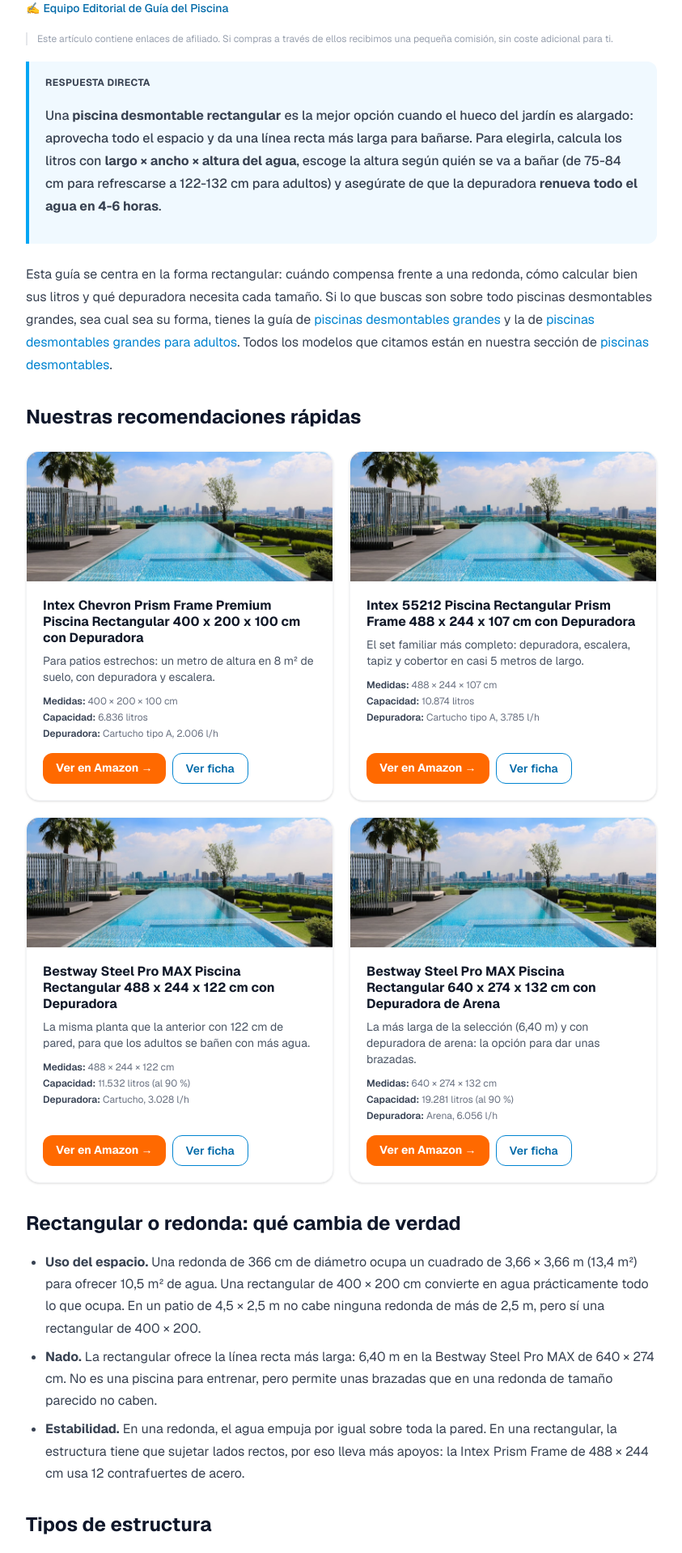
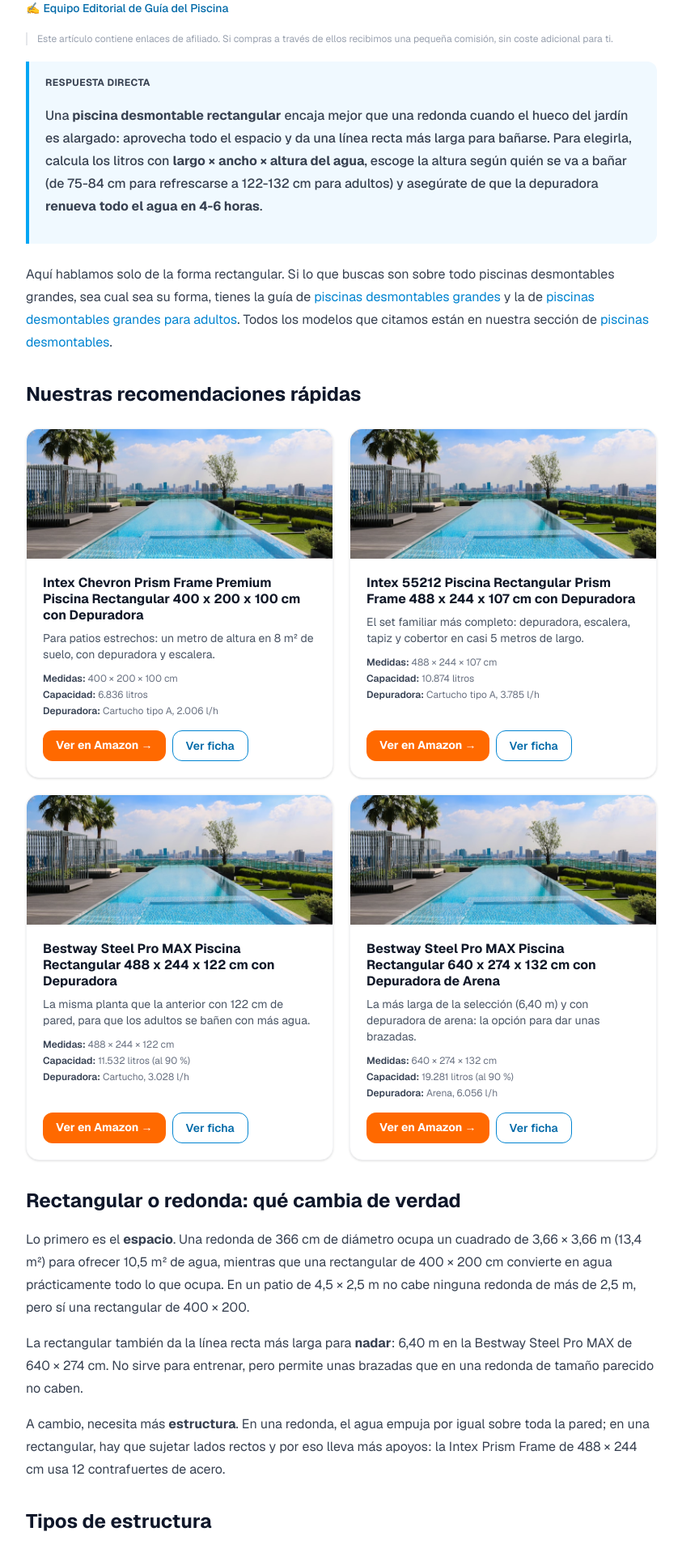
Before and after one commit to mktweb360/guiadelpiscina, a Next.js app: page /piscina-desmontable-rectangular in a window 1280 px wide. Shown: the part 299-2217 px from the top of the page at 81% size, without its empty margins (48-891 px from the left). Built offline with nearby package versions, Linux system fonts and the light colour scheme.

Commit message:
Revisión de huellas de IA (E1 §8.9) en las guías y textos del 18/10; CLAUDE.md con el flujo y las reglas del proyecto

```diff
--- a/app/depuradora-piscina-pequena/page.tsx
+++ b/app/depuradora-piscina-pequena/page.tsx
@@ -58,7 +58,7 @@
   },
   {
     q: "¿Puedo poner una depuradora grande en una piscina pequeña?",
-    a: "Funcionar, funciona, pero no compensa: consume más electricidad, ocupa más y no deja el agua más limpia que una del tamaño correcto. Además, las depuradoras grandes suelen llevar mangueras de 38 mm y las piscinas pequeñas, boquillas de 32 mm, así que necesitarías adaptadores. Intex indica en cada ficha con qué piscinas es compatible cada depuradora.",
+    a: "Funcionar, funciona, pero no compensa: consume más electricidad, ocupa más y no deja el agua más limpia que una del tamaño correcto. Y las depuradoras grandes suelen llevar mangueras de 38 mm y las piscinas pequeñas, boquillas de 32 mm, así que necesitarías adaptadores. Intex indica en cada ficha con qué piscinas es compatible cada depuradora.",
   },
   {
     q: "¿Cuántas horas al día tiene que funcionar la depuradora de una piscina pequeña?",
@@ -193,18 +193,16 @@
             Con esos números, la <strong>Intex C330</strong> (1.250 l/h, para piscinas de hasta 7.900 litros) cubre las cuatro primeras: renueva los 3.834 litros de una Small Frame de 300 × 200 en unas 3 horas y los 6.503 de una Metal Frame de Ø366 en unas 5 horas y 12 minutos. Para la rectangular de 450 × 220 (7.127 litros) se queda en unas 5 horas y 42 minutos, dentro del rango pero al límite: ahí compensa algo más de caudal, como los 3.500 l/h de la Intex 55249, que la renueva en algo más de 2 horas.
           </p>
           <p>
-            Recuerda que el caudal anunciado es el máximo de la bomba; con el cartucho sucio baja. Por eso conviene no ir justo.
+            El caudal anunciado es el máximo de la bomba y baja con el cartucho sucio, así que conviene no ir justo.
           </p>
 
           <h2>Cartucho o arena en una piscina pequeña</h2>
-          <ul>
-            <li>
-              <strong>Cartucho:</strong> es lo que traen de serie muchos sets pequeños (la Intex Small Frame de 450 × 220 del catálogo, por ejemplo, viene con una de 2.006 l/h). Es ligera y se instala en minutos. A cambio, el cartucho se lava con la manguera cada pocos días en verano y se cambia cuando ya no queda limpio. La C330 usa el cartucho tipo H mejorado, con más pliegues y papel más grueso, según Intex; el recambio tipo H se vende suelto (Intex 29007).
-            </li>
-            <li>
-              <strong>Arena:</strong> aguanta mucho más entre limpiezas, porque se limpia con un contralavado sin abrir el filtro. La <strong>Intex 55249</strong> es de las más compactas: tanque de 20,3 cm para 6,5 kg de arena de sílice (o 5 kg de vidrio, o 200 g de bolas), válvula de 4 funciones, manómetro y programación diaria de 1 a 12 horas. Intex la indica para piscinas Easy Set y Metal Frame de hasta 17.000 litros.
-            </li>
-          </ul>
+          <p>
+            La de <strong>cartucho</strong> es la que traen de serie muchos sets pequeños (la Intex Small Frame de 450 × 220 del catálogo, por ejemplo, viene con una de 2.006 l/h). Es ligera y se instala en minutos. A cambio, el cartucho se lava con la manguera cada pocos días en verano y se cambia cuando ya no queda limpio. La C330 usa el cartucho tipo H mejorado, con más pliegues y papel más grueso, según Intex; el recambio tipo H se vende suelto (Intex 29007).
+          </p>
+          <p>
+            La de <strong>arena</strong> aguanta mucho más entre limpiezas, porque se limpia con un contralavado sin abrir el filtro. La <strong>Intex 55249</strong> es de las más compactas: tanque de 20,3 cm para 6,5 kg de arena de sílice (o 5 kg de vidrio, o 200 g de bolas), válvula de 4 funciones, manómetro y programación diaria de 1 a 12 horas. Intex la indica para piscinas Easy Set y Metal Frame de hasta 17.000 litros.
+          </p>
           <p>
             Regla práctica: si montas la piscina solo unas semanas, cartucho; si está montada todo el verano y te molesta cambiar filtros, arena compacta.
           </p>
--- a/app/piscina-desmontable-rectangular/page.tsx
+++ b/app/piscina-desmontable-rectangular/page.tsx
@@ -150,12 +150,12 @@
           <div id="respuesta-directa" className="bg-sky-50 border-l-4 border-sky-500 rounded-r-xl px-5 py-4 mb-6">
             <p className="text-xs font-bold text-sky-700 uppercase tracking-wide mb-1.5">Respuesta directa</p>
             <p className="text-gray-800 font-medium leading-relaxed">
-              Una <strong>piscina desmontable rectangular</strong> es la mejor opción cuando el hueco del jardín es alargado: aprovecha todo el espacio y da una línea recta más larga para bañarse. Para elegirla, calcula los litros con <strong>largo × ancho × altura del agua</strong>, escoge la altura según quién se va a bañar (de 75-84 cm para refrescarse a 122-132 cm para adultos) y asegúrate de que la depuradora <strong>renueva todo el agua en 4-6 horas</strong>.
+              Una <strong>piscina desmontable rectangular</strong> encaja mejor que una redonda cuando el hueco del jardín es alargado: aprovecha todo el espacio y da una línea recta más larga para bañarse. Para elegirla, calcula los litros con <strong>largo × ancho × altura del agua</strong>, escoge la altura según quién se va a bañar (de 75-84 cm para refrescarse a 122-132 cm para adultos) y asegúrate de que la depuradora <strong>renueva todo el agua en 4-6 horas</strong>.
             </p>
           </div>
 
           <p>
-            Esta guía se centra en la forma rectangular: cuándo compensa frente a una redonda, cómo calcular bien sus litros y qué depuradora necesita cada tamaño. Si lo que buscas son sobre todo piscinas desmontables grandes, sea cual sea su forma, tienes la guía de{" "}
+            Aquí hablamos solo de la forma rectangular. Si lo que buscas son sobre todo piscinas desmontables grandes, sea cual sea su forma, tienes la guía de{" "}
             <Link href="/piscina-desmontable-grande" className="text-sky-600 hover:underline">piscinas desmontables grandes</Link> y la de{" "}
             <Link href="/piscina-desmontable-grande-adultos" className="text-sky-600 hover:underline">piscinas desmontables grandes para adultos</Link>. Todos los modelos que citamos están en nuestra sección de{" "}
             <Link href="/tienda/piscinas-desmontables" className="text-sky-600 hover:underline">piscinas desmontables</Link>.
@@ -174,17 +174,15 @@
 
         <div className="prose">
           <h2>Rectangular o redonda: qué cambia de verdad</h2>
-          <ul>
-            <li>
-              <strong>Uso del espacio.</strong> Una redonda de 366 cm de diámetro ocupa un cuadrado de 3,66 × 3,66 m (13,4 m²) para ofrecer 10,5 m² de agua. Una rectangular de 400 × 200 cm convierte en agua prácticamente todo lo que ocupa. En un patio de 4,5 × 2,5 m no cabe ninguna redonda de más de 2,5 m, pero sí una rectangular de 400 × 200.
-            </li>
-            <li>
-              <strong>Nado.</strong> La rectangular ofrece la línea recta más larga: 6,40 m en la Bestway Steel Pro MAX de 640 × 274 cm. No es una piscina para entrenar, pero permite unas brazadas que en una redonda de tamaño parecido no caben.
-            </li>
-            <li>
-              <strong>Estabilidad.</strong> En una redonda, el agua empuja por igual sobre toda la pared. En una rectangular, la estructura tiene que sujetar lados rectos, por eso lleva más apoyos: la Intex Prism Frame de 488 × 244 cm usa 12 contrafuertes de acero.
-            </li>
-          </ul>
+          <p>
+            Lo primero es el <strong>espacio</strong>. Una redonda de 366 cm de diámetro ocupa un cuadrado de 3,66 × 3,66 m (13,4 m²) para ofrecer 10,5 m² de agua, mientras que una rectangular de 400 × 200 cm convierte en agua prácticamente todo lo que ocupa. En un patio de 4,5 × 2,5 m no cabe ninguna redonda de más de 2,5 m, pero sí una rectangular de 400 × 200.
+          </p>
+          <p>
+            La rectangular también da la línea recta más larga para <strong>nadar</strong>: 6,40 m en la Bestway Steel Pro MAX de 640 × 274 cm. No sirve para entrenar, pero permite unas brazadas que en una redonda de tamaño parecido no caben.
+          </p>
+          <p>
+            A cambio, necesita más <strong>estructura</strong>. En una redonda, el agua empuja por igual sobre toda la pared; en una rectangular, hay que sujetar lados rectos y por eso lleva más apoyos: la Intex Prism Frame de 488 × 244 cm usa 12 contrafuertes de acero.
+          </p>
 
           <h2>Tipos de estructura</h2>
           <ul>
@@ -196,7 +194,7 @@
 
           <h2>Medidas habituales y cómo calcular los litros</h2>
           <p>
-            La fórmula es <strong>largo × ancho × altura del agua</strong>, todo en metros; el resultado son metros cúbicos y cada m³ son 1.000 litros. La clave está en usar la altura del agua y no la de la pared, porque la piscina nunca se llena hasta el borde. Tres ejemplos:
+            La fórmula es <strong>largo × ancho × altura del agua</strong>, todo en metros; el resultado son metros cúbicos y cada m³ son 1.000 litros. Usa la altura del agua y no la de la pared, porque la piscina nunca se llena hasta el borde. Tres ejemplos:
           </p>
           <ul>
             <li><strong>300 × 200 cm con el agua a 65 cm:</strong> 3 × 2 × 0,65 = 3,9 m³ → unos 3.900 litros (Intex declara 3.834 L para su Small Frame de 300 × 200 × 75).</li>
@@ -247,7 +245,7 @@
             <li><strong>17.203 litros</strong> (Intex Ultra Frame 549 × 274, sin depuradora): entre 2.867 y 4.301 l/h.</li>
           </ul>
           <p>
-            Al revés también funciona: litros ÷ caudal = horas para renovar el agua. Ten en cuenta que el caudal anunciado es el máximo de la bomba; con el filtro sucio rinde menos, así que conviene algo de margen. Si tu piscina no trae depuradora, tienes la guía de{" "}
+            Al revés también funciona: litros ÷ caudal = horas para renovar el agua. El caudal anunciado es el máximo de la bomba y con el filtro sucio rinde menos, así que conviene algo de margen. Si tu piscina no trae depuradora, tienes la guía de{" "}
             <Link href="/mejores-depuradoras-piscina" className="text-sky-600 hover:underline">depuradora de piscina</Link> y, para las rectangulares pequeñas, la de{" "}
             <Link href="/depuradora-piscina-pequena" className="text-sky-600 hover:underline">depuradora para piscina pequeña</Link>.
           </p>
@@ -301,7 +299,7 @@
         <div className="prose">
           <h2>Terreno y nivelación</h2>
           <p>
-            El agua pesa 1.000 kg por metro cúbico. Una rectangular de 549 × 274 cm con 17.203 litros carga unos 1.140 kg por cada metro cuadrado de suelo, y una de 640 × 274 cm, unos 1.100 kg. Por eso el terreno decide más que la propia piscina:
+            El agua pesa 1.000 kg por metro cúbico. Una rectangular de 549 × 274 cm con 17.203 litros carga unos 1.140 kg por cada metro cuadrado de suelo, y una de 640 × 274 cm, unos 1.100 kg. Por eso hay que preparar bien el terreno:
           </p>
           <ul>
             <li>Elige una zona plana, firme y sin pendiente. Si hay desnivel, se rebaja la parte alta; no se rellena la baja con tierra suelta.</li>
```
Also changed, not shown: app/alcalinidad-piscina/page.tsx (+4 -4 lines), app/mejores-depuradoras-piscina/page.tsx (+5 -5 lines), 1 other file (tests, documents, lock files or other folders).
